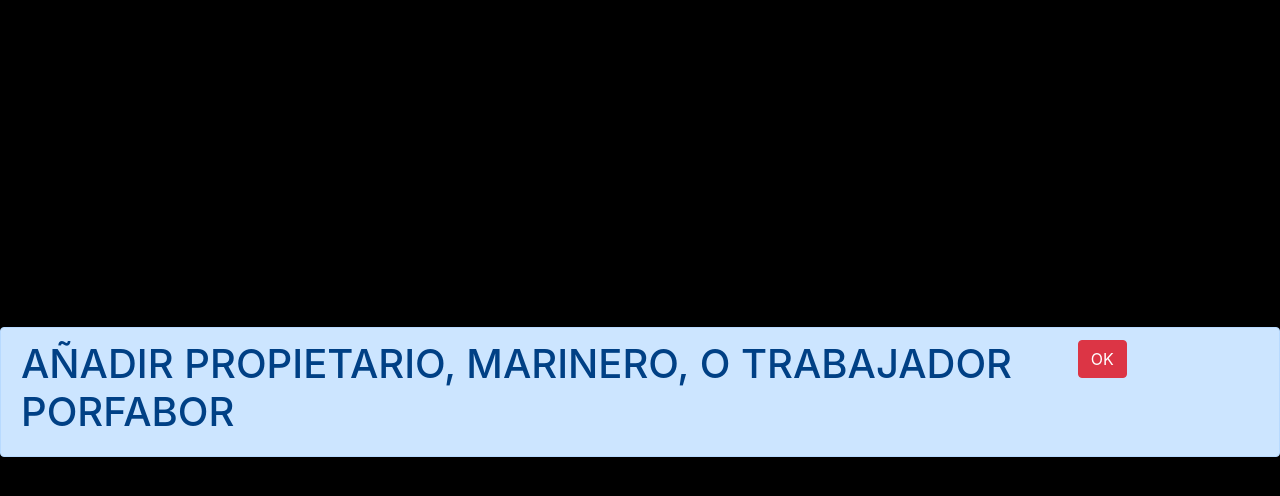
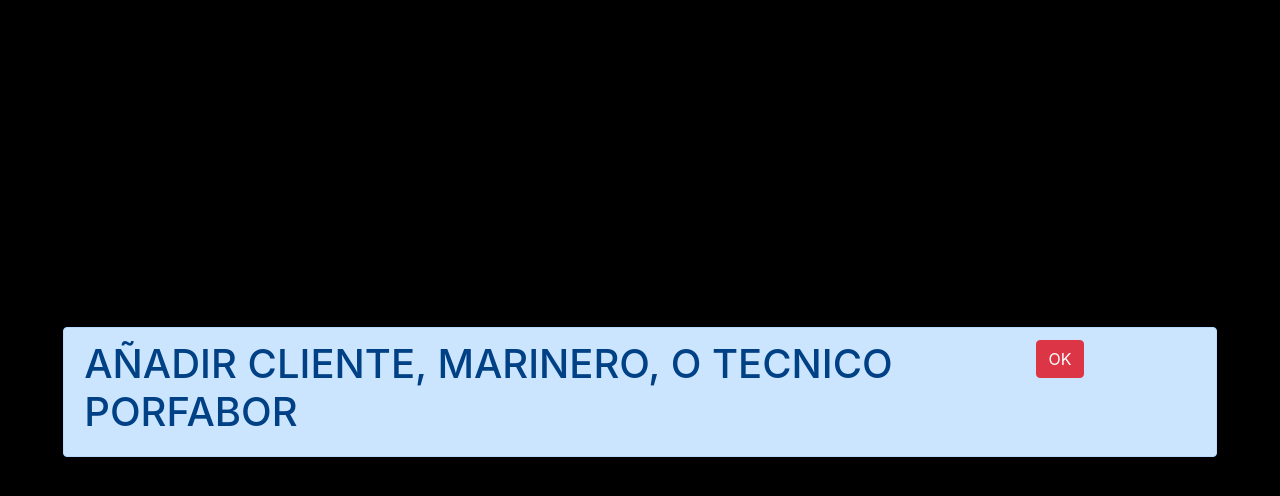
Before and after one commit to dumbocan/hoja_de_trabajo_varadero, a PHP site: page /confirmar_ingreso.php in a window 1280 px wide. Shown: the top 496 px of the page. Run offline with PHP 8.4, Linux system fonts and the light colour scheme.

Commit message:
añadir a segunda tabla

```diff
--- a/confirmar_ingreso.php
+++ b/confirmar_ingreso.php
@@ -6,13 +6,13 @@ include("includes/header.php");
 include ("conexbd.php");
 
 //recoje los valores de las casillas check//
-if(isset($_POST['propietario']) && $_POST['propietario'] == '1')
+if(isset($_POST['cliente']) && $_POST['cliente'] == '1')
 				{
-					$propietario='1';
-					echo "propietario";}
+					$cliente='1';
+					echo "cliente";}
 			else
 				{
-					$propietario='0';
+					$cliente='0';
 					}
 
 			if(isset($_POST['marinero']) && $_POST['marinero'] == '1')
@@ -24,23 +24,23 @@ if(isset($_POST['propietario']) && $_POST['propietario'] == '1')
 					$marinero='0';
 					}
 
-			if(isset($_POST['trabajador']) && $_POST['trabajador'] == '1')
+			if(isset($_POST['tecnico']) && $_POST['tecnico'] == '1')
 				{
-					$trabajador='1';
-					echo "trabajador";}
+					$tecnico='1';
+					echo "tecnico";}
 			else
 				{
-					$trabajador='0';
+					$tecnico='0';
 					}
 // si ninguna de las casillas check se han clicado te da error//
-			if ($propietario + $marinero + $trabajador == '0' )
+			if ($cliente + $marinero + $tecnico == '0' )
 			 {
 				?>
 					<div class="row m-0 justify-content-center align-items-center vh-100">
 						<div class="alert alert-primary" role="alert">
 							<div class="row">
 								<div class="col-sm-10">
-    								<h1 class="text-uppercase" class="align-items-center"  >añadir propietario, marinero, o trabajador porfabor</h1>
+    								<h1 class="text-uppercase" class="align-items-center"  >añadir cliente, marinero, o tecnico porfabor</h1>
     							</div>
 
  			 					<div class="col-sm-2">
@@ -73,24 +73,38 @@ if(isset($_POST['insertar_btn']))
 				}
 			else
 				{
-					$sql="INSERT INTO datos_personales
-					(nombre,direccion,telefono1,telefono2,email1,comentario,documento) VALUES ('$nombre','$direccion','$telefono1','$telefono2','$email','$comentario','$documento')";
-					mysqli_query($conexion,$sql);
+					$sqldatos="INSERT INTO datos_personales
+					(nombre,direccion,telefono1,telefono2,email1,comentario,documento) VALUES
+					('$nombre','$direccion','$telefono1','$telefono2','$email','$comentario','$documento')";
+					mysqli_query($conexion,$sqldatos);
+  					$last_id = mysqli_insert_id($conexion);
+ 				 	echo "New record created successfully. Last inserted ID is: " . $last_id;
+ 				 	if ($cliente =='1')
+ 				 	{
+ 				 		$sqlcli="INSERT INTO clientes
+ 				 		(id_datos)
+ 				 		VALUES
+ 				 		($last_id)";
+ 				 		mysqli_query($conexion,$sqlcli);
+ 				 	}
+ 				 	if ($marinero =='1')
+ 				 	{
+ 				 		$sqlmar="INSERT INTO marineros
+ 				 		(id_datos)
+ 				 		VALUES
+ 				 		($last_id)";
+ 				 		mysqli_query($conexion,$sqlmar);
+ 				 	}
 
-					if (mysqli_query($conexion, $sql)) {
-  $last_id = mysqli_insert_id($conexion);
-  echo "New record created successfully. Last inserted ID is: " . $last_id;
-} else {
-  echo "Error: " . $sql . "<br>" . mysqli_error($conexion);
-}
-
+ 				 	if ($tecnico =='1')
+ 				 	{
+ 				 		$sqltec="INSERT INTO tecnicos
+ 				 		(id_datos)
+ 				 		VALUES
+ 				 		($last_id)";
+ 				 		mysqli_query($conexion,$sqltec);
+ 				 	}
 				}
-
-
-
-
-
-
 	}
 
 //presento una caja con texto centrado y boton ok con hiperlink a inicio//
```
Also changed, not shown: ingresar_datos.php (+4 -4 lines).
